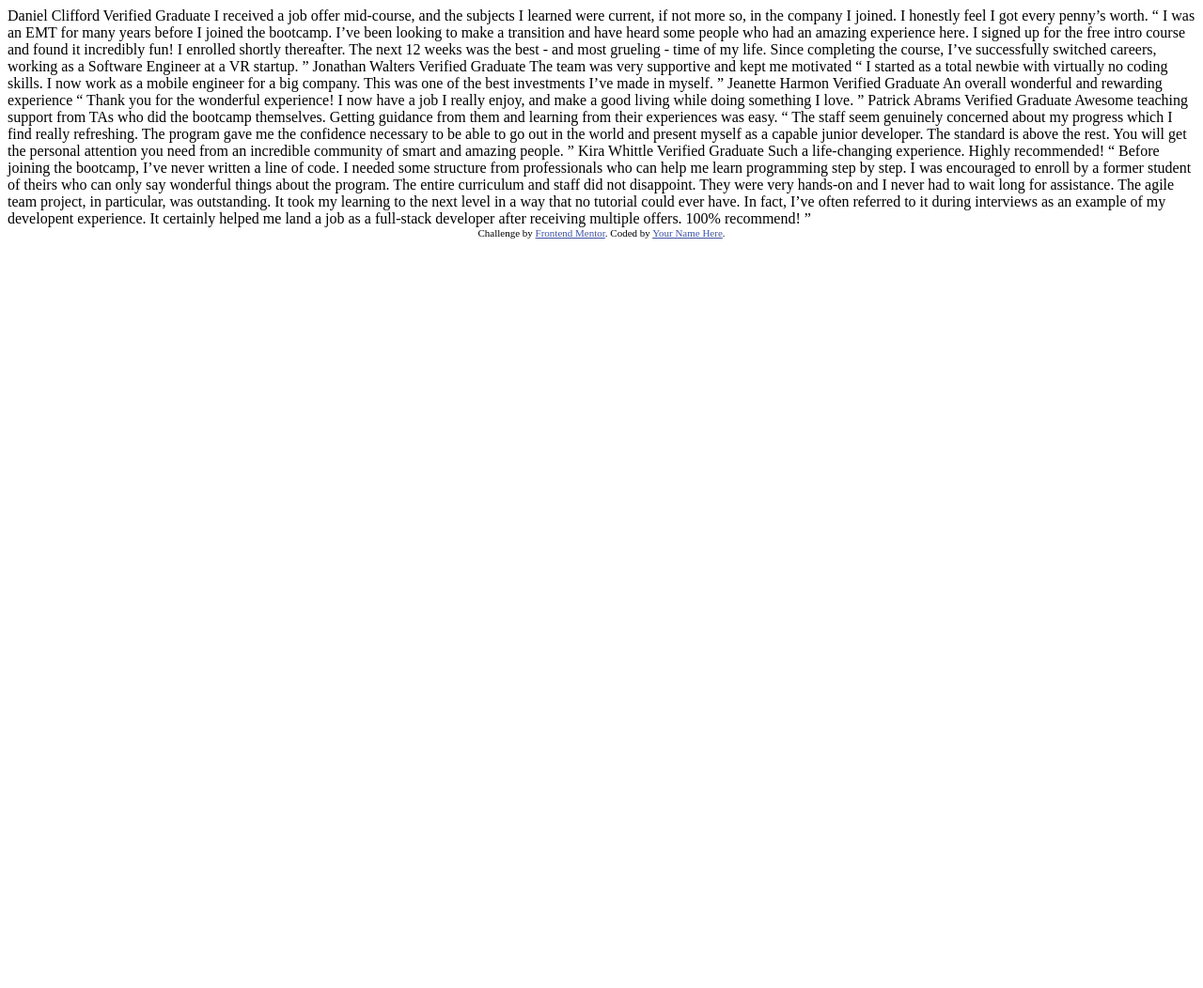
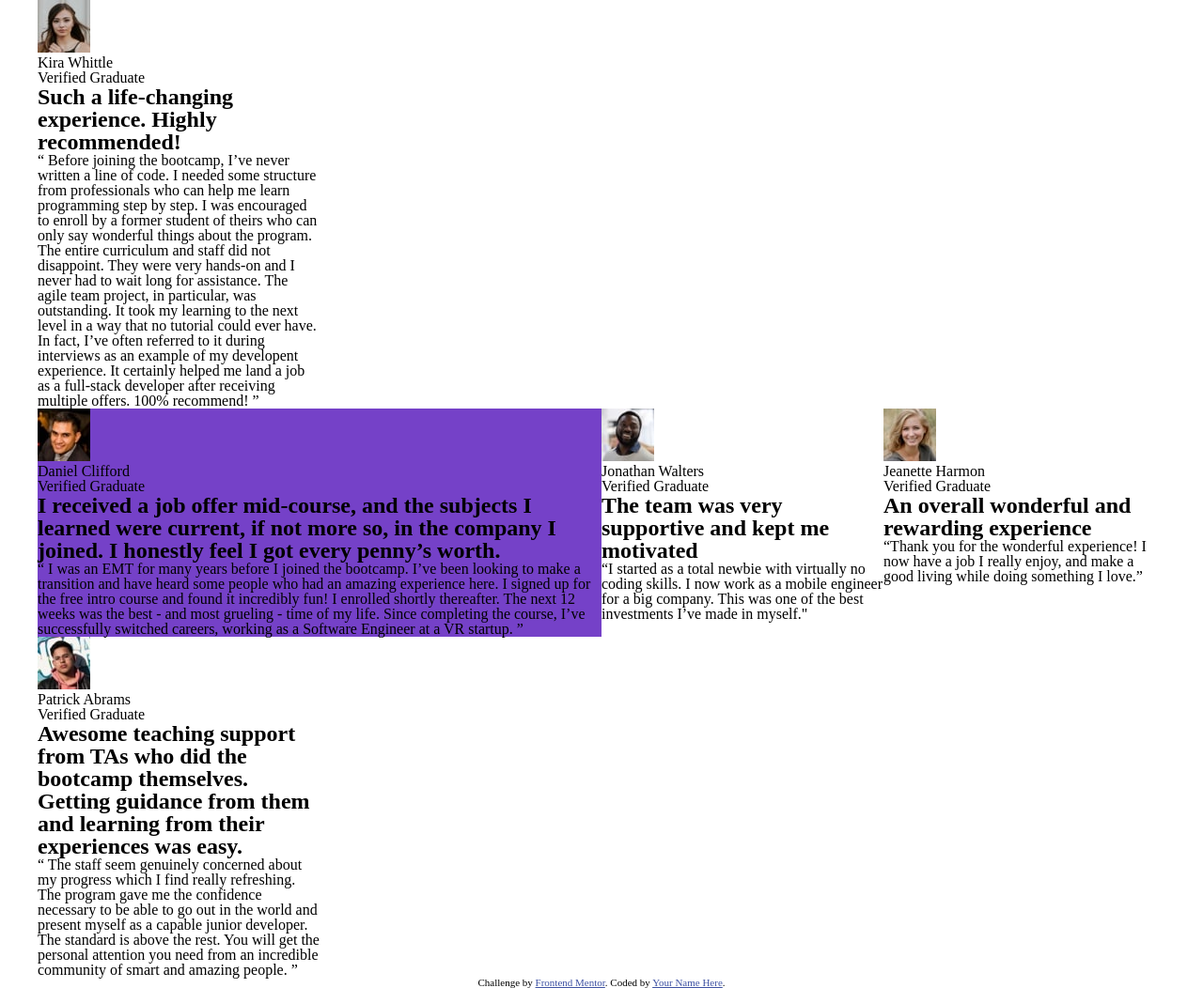
Before and after one commit to kennyoungC/testimonials-grid-section-main, a plain HTML site: page index.html in a window 1280 px wide. Shown: the whole page at 94% size. Before the commit the page ends 800 px from the top, so only its background shows below. Drawn offline with Linux system fonts and the light colour scheme.

Commit message:
commit
testimonial grid section by frontmentor.io

```diff
--- a/index.html
+++ b/index.html
@@ -1,76 +1,141 @@
 <!DOCTYPE html>
 <html lang="en">
   <head>
-  <meta charset="UTF-8">
-  <meta name="viewport" content="width=device-width, initial-scale=1.0"> <!-- displays site properly based on user's device -->
-
-  <link rel="icon" type="image/png" sizes="32x32" href="./images/favicon-32x32.png">
+    <meta charset="UTF-8" />
+    <meta name="viewport" content="width=device-width, initial-scale=1.0" />
+    <!-- displays site properly based on user's device -->
+    <link rel="preconnect" href="https://fonts.googleapis.com" />
+    <link rel="preconnect" href="https://fonts.gstatic.com" crossorigin />
+    <link
+      href="https://fonts.googleapis.com/css2?family=Inter:wght@400;500;700&family=Rubik:wght@400;500;600;700&display=swap"
+      rel="stylesheet"
+    />
+    <link
+      rel="icon"
+      type="image/png"
+      sizes="32x32"
+      href="./images/favicon-32x32.png"
+    />
+    <link rel="stylesheet" href="style.css" />
 
     <title>Frontend Mentor | [Challenge Name Here]</title>
-
-  <!-- Feel free to remove these styles or customise in your own stylesheet 👍 -->
-  <style>
-    .attribution { font-size: 11px; text-align: center; }
-    .attribution a { color: hsl(228, 45%, 44%); }
-  </style>
   </head>
   <body>
-  Daniel Clifford
-  Verified Graduate
-
-  I received a job offer mid-course, and the subjects I learned were current, if not more so,
-  in the company I joined. I honestly feel I got every penny’s worth.
-
-  “ I was an EMT for many years before I joined the bootcamp. I’ve been looking to make a
-  transition and have heard some people who had an amazing experience here. I signed up
-  for the free intro course and found it incredibly fun! I enrolled shortly thereafter.
-  The next 12 weeks was the best - and most grueling - time of my life. Since completing
-  the course, I’ve successfully switched careers, working as a Software Engineer at a VR startup. ”
-
-  Jonathan Walters
-  Verified Graduate
-
-  The team was very supportive and kept me motivated
-
-  “ I started as a total newbie with virtually no coding skills. I now work as a mobile engineer
-  for a big company. This was one of the best investments I’ve made in myself. ”
-
-  Jeanette Harmon
-  Verified Graduate
-
-  An overall wonderful and rewarding experience
-
-  “ Thank you for the wonderful experience! I now have a job I really enjoy, and make a good living
-  while doing something I love. ”
-
-  Patrick Abrams
-  Verified Graduate
-
-  Awesome teaching support from TAs who did the bootcamp themselves. Getting guidance from them and
-  learning from their experiences was easy.
-
-  “ The staff seem genuinely concerned about my progress which I find really refreshing. The program
-  gave me the confidence necessary to be able to go out in the world and present myself as a capable
-  junior developer. The standard is above the rest. You will get the personal attention you need from
-  an incredible community of smart and amazing people. ”
-
-  Kira Whittle
-  Verified Graduate
-
-  Such a life-changing experience. Highly recommended!
-
-  “ Before joining the bootcamp, I’ve never written a line of code. I needed some structure from
-  professionals who can help me learn programming step by step. I was encouraged to enroll by a former
-  student of theirs who can only say wonderful things about the program. The entire curriculum and staff
-  did not disappoint. They were very hands-on and I never had to wait long for assistance. The agile team
-  project, in particular, was outstanding. It took my learning to the next level in a way that no tutorial
-  could ever have. In fact, I’ve often referred to it during interviews as an example of my developent
-  experience. It certainly helped me land a job as a full-stack developer after receiving multiple offers.
-  100% recommend! ”
-
+    <div class="container">
+      <section class="testimonial">
+        <div class="testimonials--1">
+          <div class="image-box">
+            <img src="images/image-daniel.jpg" alt="photo of daniel Clifford" />
+            <div>
+              <p class="name">Daniel Clifford</p>
+              <p class="name-tag">Verified Graduate</p>
+            </div>
+          </div>
+          <h2>
+            I received a job offer mid-course, and the subjects I learned were
+            current, if not more so, in the company I joined. I honestly feel I
+            got every penny’s worth.
+          </h2>
+          <blockquote>
+            “ I was an EMT for many years before I joined the bootcamp. I’ve
+            been looking to make a transition and have heard some people who had
+            an amazing experience here. I signed up for the free intro course
+            and found it incredibly fun! I enrolled shortly thereafter. The next
+            12 weeks was the best - and most grueling - time of my life. Since
+            completing the course, I’ve successfully switched careers, working
+            as a Software Engineer at a VR startup. ”
+          </blockquote>
+        </div>
+        <div class="testimonials--2">
+          <div class="image-box">
+            <img
+              src="images/image-jonathan.jpg"
+              alt="photo of Jonathan Walters"
+            />
+            <div>
+              <p class="name">Jonathan Walters</p>
+              <p class="name-tag">Verified Graduate</p>
+            </div>
+          </div>
+          <h2>The team was very supportive and kept me motivated</h2>
+          <blockquote>
+            “I started as a total newbie with virtually no coding skills. I now
+            work as a mobile engineer for a big company. This was one of the
+            best investments I’ve made in myself."
+          </blockquote>
+        </div>
+        <div class="testimonials--3">
+          <div class="image-box">
+            <img src="images/image-kira.jpg" alt="photo of Patrick Abrams" />
+            <div>
+              <p class="name">Kira Whittle</p>
+              <p class="name-tag">Verified Graduate</p>
+            </div>
+          </div>
+          <h2>Such a life-changing experience. Highly recommended!</h2>
+          <blockquote>
+            “ Before joining the bootcamp, I’ve never written a line of code. I
+            needed some structure from professionals who can help me learn
+            programming step by step. I was encouraged to enroll by a former
+            student of theirs who can only say wonderful things about the
+            program. The entire curriculum and staff did not disappoint. They
+            were very hands-on and I never had to wait long for assistance. The
+            agile team project, in particular, was outstanding. It took my
+            learning to the next level in a way that no tutorial could ever
+            have. In fact, I’ve often referred to it during interviews as an
+            example of my developent experience. It certainly helped me land a
+            job as a full-stack developer after receiving multiple offers. 100%
+            recommend! ”
+          </blockquote>
+        </div>
+        <div class="testimonials--4">
+          <div class="image-box">
+            <img
+              src="images/image-jeanette.jpg"
+              alt="photo of Jeanette Harmon"
+            />
+            <div>
+              <p class="name">Jeanette Harmon</p>
+              <p class="name-tag">Verified Graduate</p>
+            </div>
+          </div>
+          <h2>An overall wonderful and rewarding experience</h2>
+          <blockquote>
+            “Thank you for the wonderful experience! I now have a job I really
+            enjoy, and make a good living while doing something I love.”
+          </blockquote>
+        </div>
+        <div class="testimonials--5">
+          <div class="image-box">
+            <img src="images/image-patrick.jpg" alt="photo of Patrick Abrams" />
+            <div>
+              <p class="name">Patrick Abrams</p>
+              <p class="name-tag">Verified Graduate</p>
+            </div>
+          </div>
+          <h2>
+            Awesome teaching support from TAs who did the bootcamp themselves.
+            Getting guidance from them and learning from their experiences was
+            easy.
+          </h2>
+          <blockquote>
+            “ The staff seem genuinely concerned about my progress which I find
+            really refreshing. The program gave me the confidence necessary to
+            be able to go out in the world and present myself as a capable
+            junior developer. The standard is above the rest. You will get the
+            personal attention you need from an incredible community of smart
+            and amazing people. ”
+          </blockquote>
+        </div>
+      </section>
+      <footer>
         <div class="attribution">
-    Challenge by <a href="https://www.frontendmentor.io?ref=challenge" target="_blank">Frontend Mentor</a>.
-    Coded by <a href="#">Your Name Here</a>.
+          Challenge by
+          <a href="https://www.frontendmentor.io?ref=challenge" target="_blank"
+            >Frontend Mentor</a
+          >. Coded by <a href="#">Your Name Here</a>.
+        </div>
+      </footer>
     </div>
   </body>
 </html>
--- /dev/null
+++ b/style.css
@@ -0,0 +1,38 @@
+* {
+  padding: 0;
+  margin: 0;
+  box-sizing: border-box;
+}
+body {
+  font-family: "Barlow Semi Condensed" sans-serif;
+  line-height: 1;
+}
+.container {
+  max-width: 1200px;
+  margin: 0 auto;
+}
+.testimonial {
+  display: grid;
+  grid-template-columns: repeat(4, 1fr);
+}
+.testimonials--1 {
+  background-color: hsl(263, 55%, 52%);
+  grid-column: 1/3;
+}
+.testimonials--2 {
+}
+.testimonials--3 {
+  grid-row: 3 / -1;
+}
+.testimonials--4 {
+  grid-column: 3/;
+}
+.testimonials--5 {
+}
+.attribution {
+  font-size: 11px;
+  text-align: center;
+}
+.attribution a {
+  color: hsl(228, 45%, 44%);
+}
```
Lines whose indentation alone changed are shown as unchanged.
